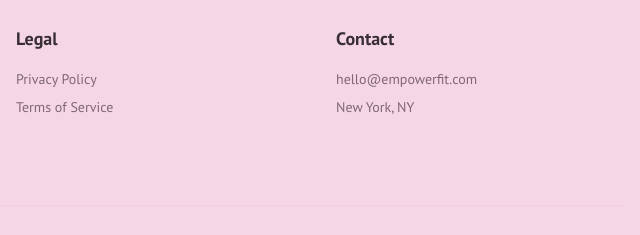
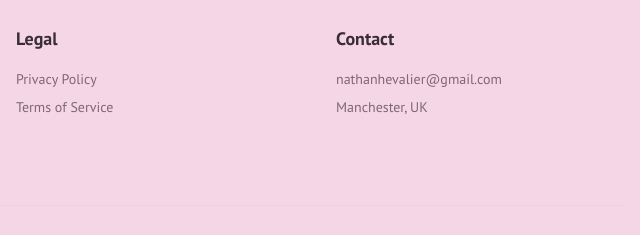
Before and after one commit to mounirbeni/EmpowerFit, a plain HTML site: page index.html in a window 1280 px wide. Shown: the part 3667-3902 px from the top of the page, 640-1280 px from the left. Drawn offline with nearby package versions, Linux system fonts and the light colour scheme.

Commit message:
Update index.html

```diff
--- a/index.html
+++ b/index.html
@@ -882,8 +882,8 @@
             <div>
                 <h4 class="font-semibold text-lg mb-4">Contact</h4>
                 <ul class="space-y-2 text-sm">
-                    <li><a href="mailto:hello@empowerfit.com" class="text-muted-foreground hover:text-primary">hello@empowerfit.com</a></li>
-                    <li><p class="text-muted-foreground">New York, NY</p></li>
+                    <li><a href="mailto: nathanhevalier@gmail.com" class="text-muted-foreground hover:text-primary">nathanhevalier@gmail.com</a></li>
+                    <li><p class="text-muted-foreground">Manchester, UK</p></li>
                 </ul>
             </div>
         </div>
```
